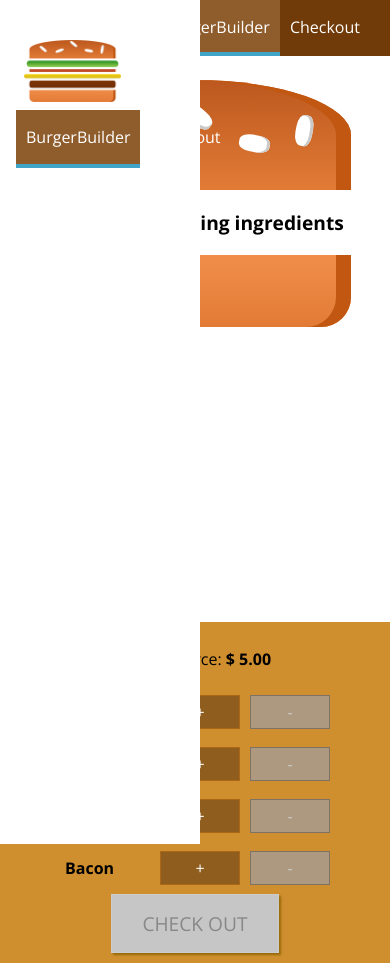
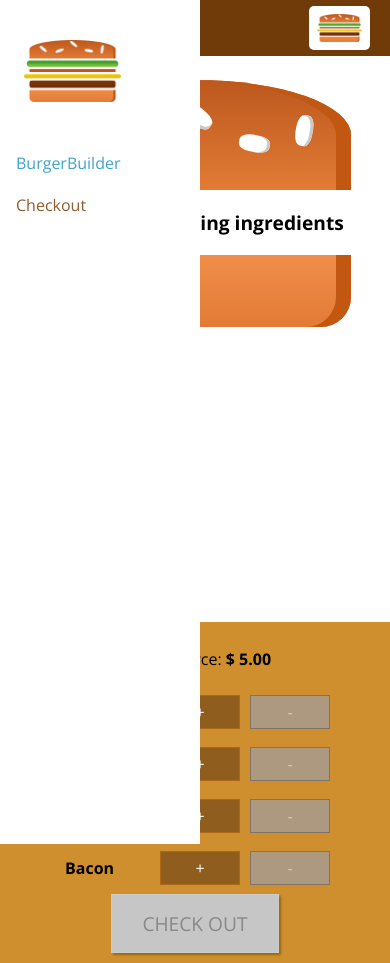
Before and after one commit to pengfeiye/Burger_Builder, a React app: page / in a window 390 px wide. Built offline with nearby package versions, Linux system fonts and the light colour scheme.

Commit message:
mobile styling fixes on nav items

```diff
--- a/src/components/Navigation/NavigationItems/NavigationItem/NavigationItem.css
+++ b/src/components/Navigation/NavigationItems/NavigationItem/NavigationItem.css
@@ -1,19 +1,39 @@
+.NavigationItem{
+  margin: 10px 0;
+  box-sizing: border-box;
+  display: block;
+  width: 100%;
+  align-items: center;
+}
+
+.NavigationItem a{
+  color: #8F5C2C;
+  text-decoration: none;
+  width: 100%;
+  box-sizing: border-box;
+  display: block;
+}
+
+.NavigationItem a:hover,
+.NavigationItem a:active,
+.NavigationItem a.active{
+  color: #40A4C8
+}
+
+@media(min-width: 500px){
   .NavigationItem{
     margin: 0;
-  box-sizing: border-box;
     display: flex;
     height: 100%;
+    width: auto;
     align-items: center;
   }
 
   .NavigationItem a{
     color: white;
-  text-decoration: none;
     height: 100%;
     padding: 16px 10px;
-  box-sizing: border-box;
     border-bottom: 4px solid transparent;
-  display: block;
   }
 
   .NavigationItem a:hover,
@@ -23,3 +43,4 @@
     border-bottom: 4px solid #40A4C8;
     color: white;
   }
+}
--- a/src/components/Navigation/NavigationItems/NavigationItems.css
+++ b/src/components/Navigation/NavigationItems/NavigationItems.css
@@ -3,6 +3,13 @@
   padding: 0;
   list-style: none;
   display: flex;
+  flex-flow: column;
   align-items: center;
   height: 100%
 }
+
+@media(min-width: 500px){
+  .NavigationItems{
+    flex-flow: row
+  }
+}
--- a/src/components/Navigation/SideDrawer/SideDrawer.css
+++ b/src/components/Navigation/SideDrawer/SideDrawer.css
@@ -27,5 +27,6 @@
 }
 
 .Logo{
-  height: 10%
+  height: 10%;
+  margin-bottom: 32px;
 }
--- a/src/components/Navigation/Toolbar/Toolbar.css
+++ b/src/components/Navigation/Toolbar/Toolbar.css
@@ -20,3 +20,9 @@
 .Logo{
   height: 80%
 }
+
+@media(max-width: 499px){
+  .DesktopOnly{
+    display: none;
+  }
+}
--- a/src/components/Navigation/Toolbar/Toolbar.js
+++ b/src/components/Navigation/Toolbar/Toolbar.js
@@ -10,7 +10,7 @@
     <div className={classes.Logo}>
       <Logo />
     </div>
-    <nav>
+    <nav className={classes.DesktopOnly}>
       <NavigationItems />
     </nav>
   </header>
```
Lines whose indentation alone changed are shown as unchanged.
